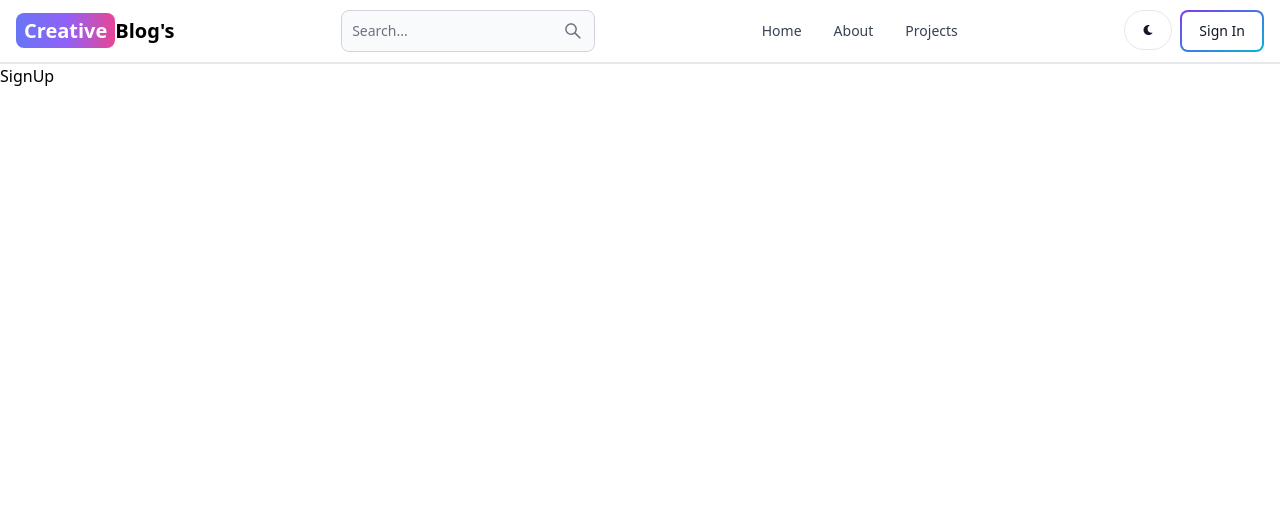
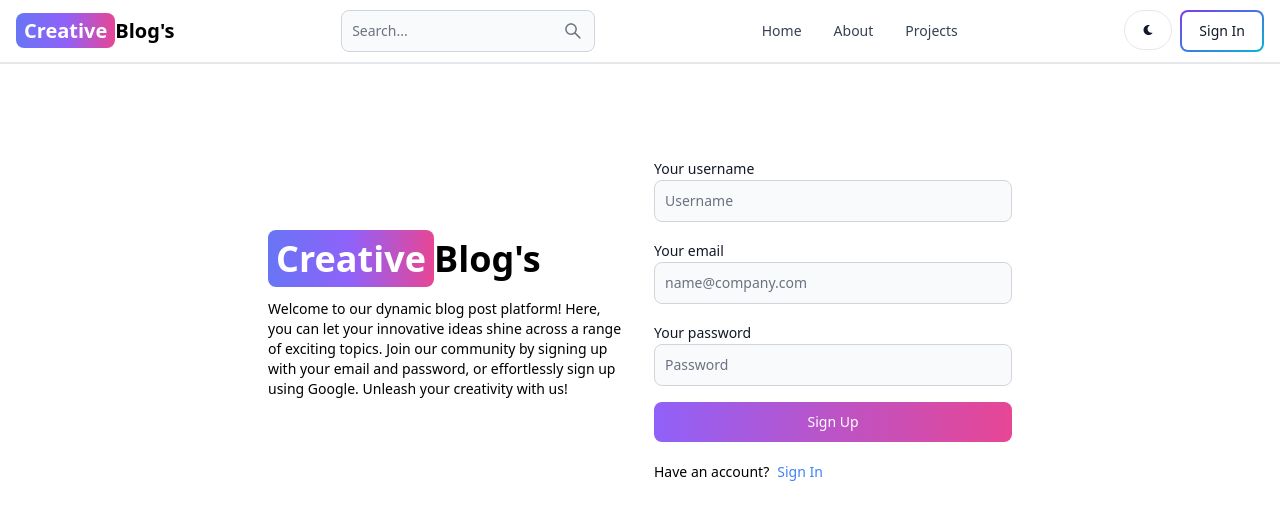
Before and after one commit to daksh3010/mern-blog, a React (Vite) app in the folder client/: page /sign-up in a window 1280 px wide. Shown: the top 520 px of the page. Built offline with nearby package versions, Linux system fonts and the light colour scheme.

Commit message:
completed the sign up page UI

```diff
--- a/client/src/pages/SignUp.jsx
+++ b/client/src/pages/SignUp.jsx
@@ -1,7 +1,59 @@
+import { Button, Label, TextInput } from 'flowbite-react'
 import React from 'react'
-
+import { Link } from 'react-router-dom'
 export default function SignUp() {
   return (
-    <div>SignUp</div>
+    <div className='min-h-screen mt-20'>
+      <div className='flex p-3 max-w-3xl mx-auto flex-col md:flex-row md:items-center gap-7'>
+
+        <div className='flex-1'>
+        <Link to="/" className='font-bold dark:text-white text-4xl'>
+            <span className='px-2 py-1 bg-gradient-to-r from-indigo-500 via-purple-500 to-pink-500 rounded-lg text-white'>Creative</span>
+            Blog's
+        </Link>
+        <p className='text-sm mt-5'>
+        Welcome to our dynamic blog post platform! Here, you can let your innovative ideas shine across a range of exciting topics. Join our community by signing up with your email and password, or effortlessly sign up using Google. Unleash your creativity with us!
+        </p>
+        </div>
+
+        <div className='flex-1'>
+          <form className='flex flex-col gap-4'>
+            <div>
+              <Label value = 'Your username' />
+              <TextInput
+                type='text'
+                placeholder='Username'
+                id='username'
+              />
+            </div>
+            <div>
+              <Label value = 'Your email' />
+              <TextInput
+                type='text'
+                placeholder='name@company.com'
+                id='email'
+              />
+            </div>
+            <div>
+              <Label value = 'Your password' />
+              <TextInput
+                type='text'
+                placeholder='Password'
+                id='password'
+              />
+            </div>
+            <Button gradientDuoTone='purpleToPink' type='submit'>
+              Sign Up
+            </Button>
+          </form>
+          <div className='flex gap-2 text-sm mt-5'>
+            <span>Have an account?</span>
+            <Link to='/sign-in' className='text-blue-500'>
+              Sign In
+            </Link>
+          </div>
+        </div>
+      </div>
+    </div>
   )
 }
```
